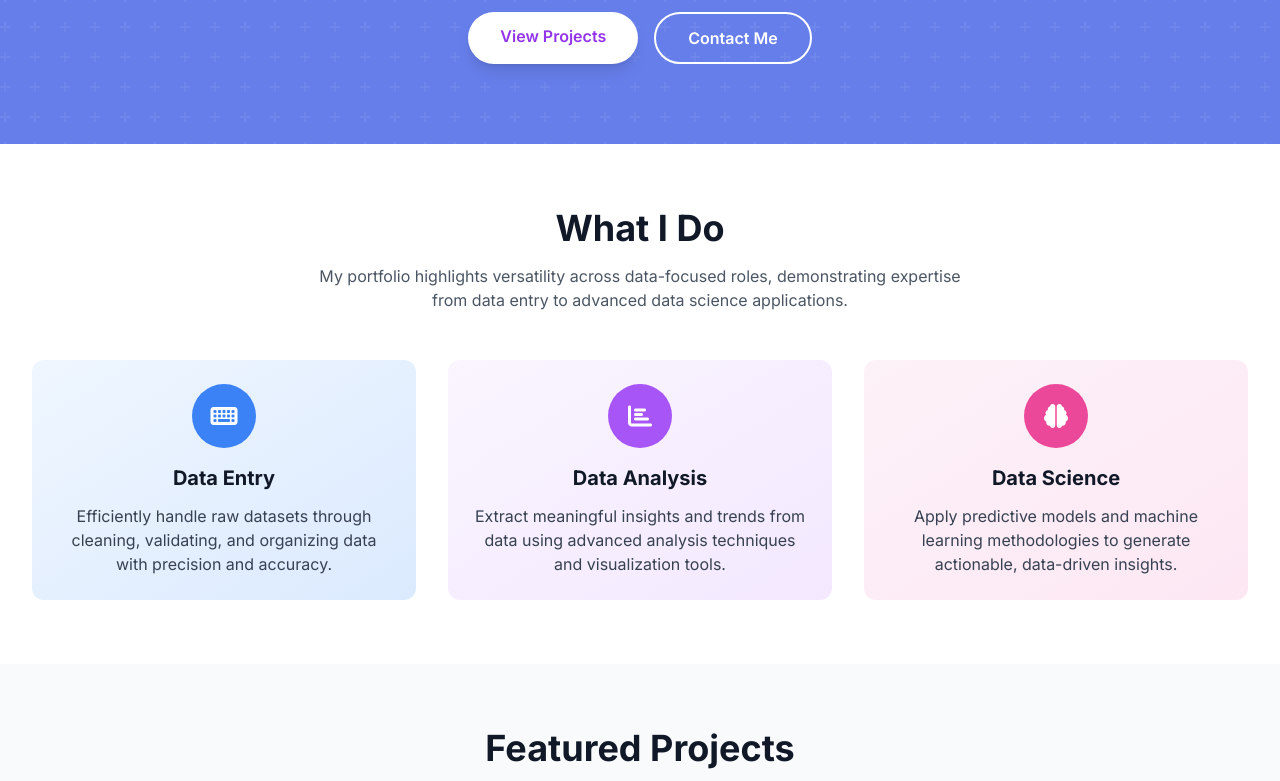
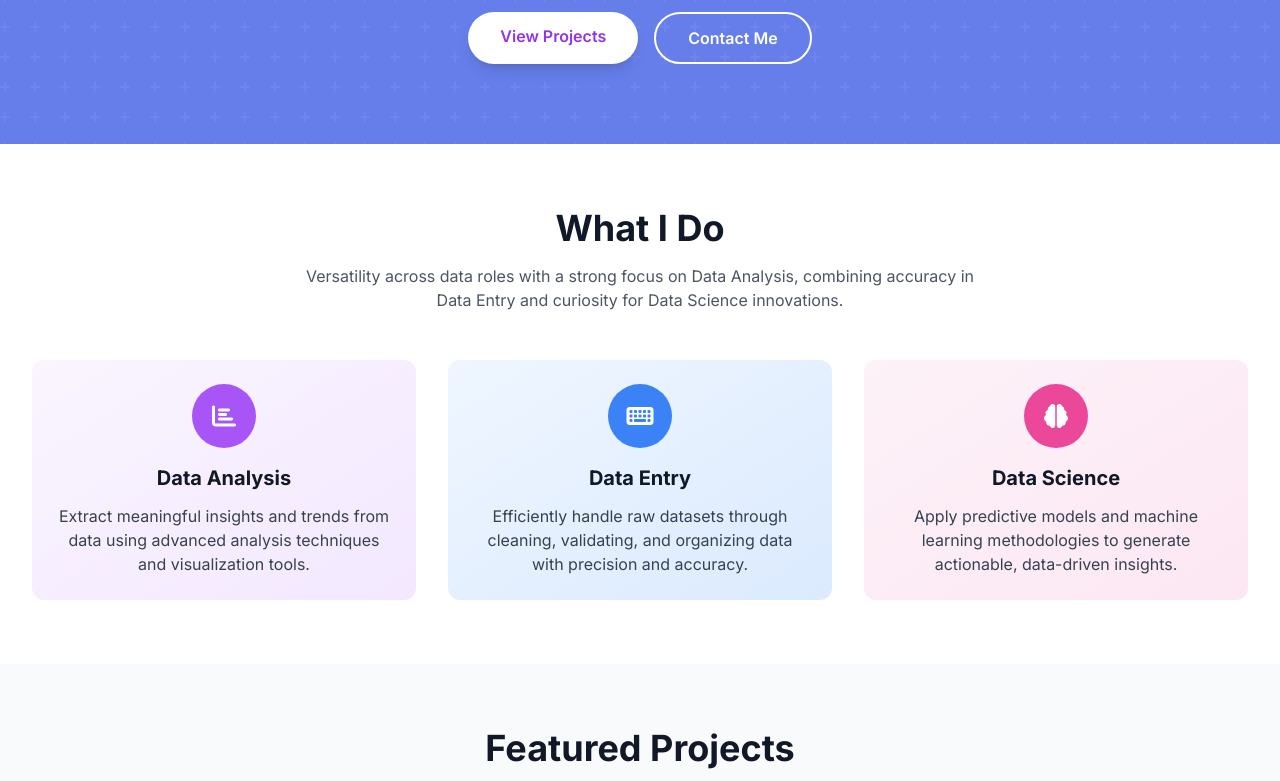
Before and after one commit to dickydarmaa/daruma.github.io, a plain HTML site: page index.html in a window 1280 px wide. Shown: the part 552-1333 px from the top of the page. Drawn offline with nearby package versions, Linux system fonts and the light colour scheme.

Commit message:
Update index.html

```diff
--- a/index.html
+++ b/index.html
@@ -171,23 +171,23 @@
             <div class="text-center mb-12">
                 <h2 class="text-3xl md:text-4xl font-bold text-gray-900 mb-4">What I Do</h2>
                 <p class="text-gray-600 max-w-2xl mx-auto">
-                    My portfolio highlights versatility across data-focused roles, demonstrating expertise from data entry to advanced data science applications.
+                    Versatility across data roles with a strong focus on Data Analysis, combining accuracy in Data Entry and curiosity for Data Science innovations.
                 </p>
             </div>
             <div class="grid md:grid-cols-3 gap-8">
+                <div class="text-center p-6 rounded-xl bg-gradient-to-br from-purple-50 to-purple-100 card-hover">
+                    <div class="w-16 h-16 mx-auto mb-4 rounded-full bg-purple-500 flex items-center justify-center">
+                        <i class="fas fa-chart-bar text-2xl text-white"></i>
+                    </div>
+                    <h3 class="text-xl font-bold text-gray-900 mb-3">Data Analysis</h3>
+                    <p class="text-gray-700">Extract meaningful insights and trends from data using advanced analysis techniques and visualization tools.</p>
+                </div>
                 <div class="text-center p-6 rounded-xl bg-gradient-to-br from-blue-50 to-blue-100 card-hover">
                     <div class="w-16 h-16 mx-auto mb-4 rounded-full bg-blue-500 flex items-center justify-center">
                         <i class="fas fa-keyboard text-2xl text-white"></i>
                     </div>
                     <h3 class="text-xl font-bold text-gray-900 mb-3">Data Entry</h3>
                     <p class="text-gray-700">Efficiently handle raw datasets through cleaning, validating, and organizing data with precision and accuracy.</p>
-                </div>
-                <div class="text-center p-6 rounded-xl bg-gradient-to-br from-purple-50 to-purple-100 card-hover">
-                    <div class="w-16 h-16 mx-auto mb-4 rounded-full bg-purple-500 flex items-center justify-center">
-                        <i class="fas fa-chart-bar text-2xl text-white"></i>
-                    </div>
-                    <h3 class="text-xl font-bold text-gray-900 mb-3">Data Analysis</h3>
-                    <p class="text-gray-700">Extract meaningful insights and trends from data using advanced analysis techniques and visualization tools.</p>
                 </div>
                 <div class="text-center p-6 rounded-xl bg-gradient-to-br from-pink-50 to-pink-100 card-hover">
                     <div class="w-16 h-16 mx-auto mb-4 rounded-full bg-pink-500 flex items-center justify-center">
```
